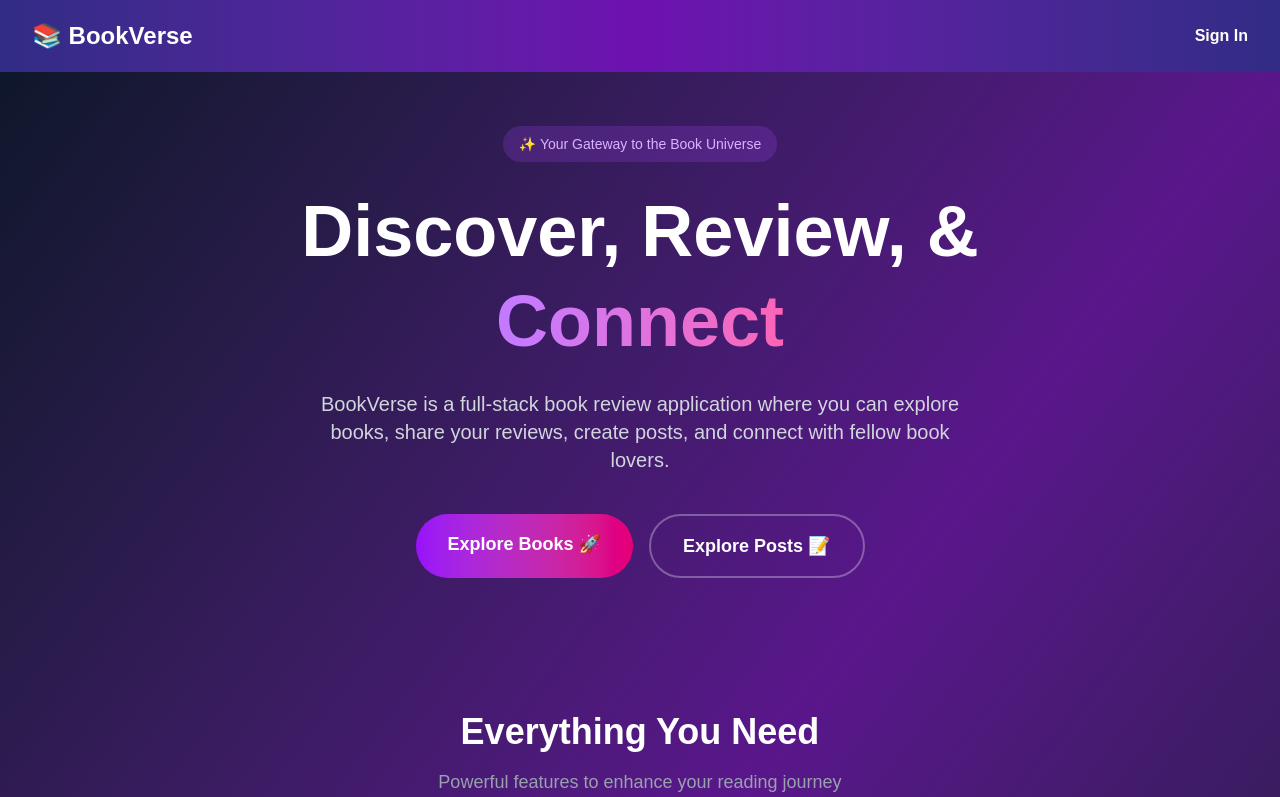
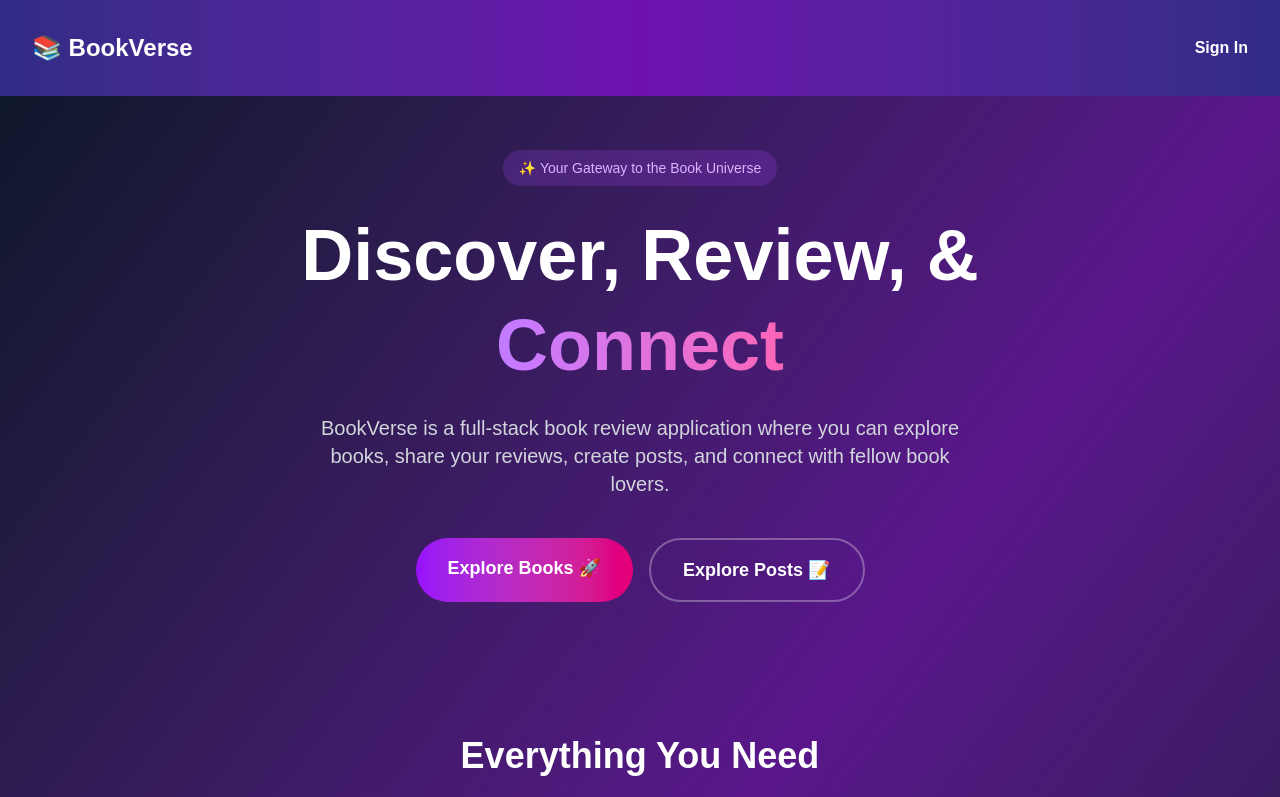
Before and after one commit to bh-official/BookVerse, a Next.js app: page / in a window 1280 px wide. Shown: the top 797 px of the page. Built offline with nearby package versions, Linux system fonts and the light colour scheme; no server answers; a web font is replaced by a local one.

Commit message:
changed header sizing

```diff
--- a/src/components/Header.jsx
+++ b/src/components/Header.jsx
@@ -15,7 +15,7 @@ export default function Header({ hideBooks = false }) {
   const shouldHidePosts = isPostsPage || pathname === "/";
 
   return (
-    <header className="flex justify-between items-center px-8 py-5 bg-gradient-to-r from-indigo-900 via-purple-800 to-indigo-900 shadow-lg">
+    <header className="flex justify-between items-center px-8 py-8 bg-gradient-to-r from-indigo-900 via-purple-800 to-indigo-900 shadow-lg">
       {/* Logo / Brand - Left side */}
       <Link
         href="/"
```
